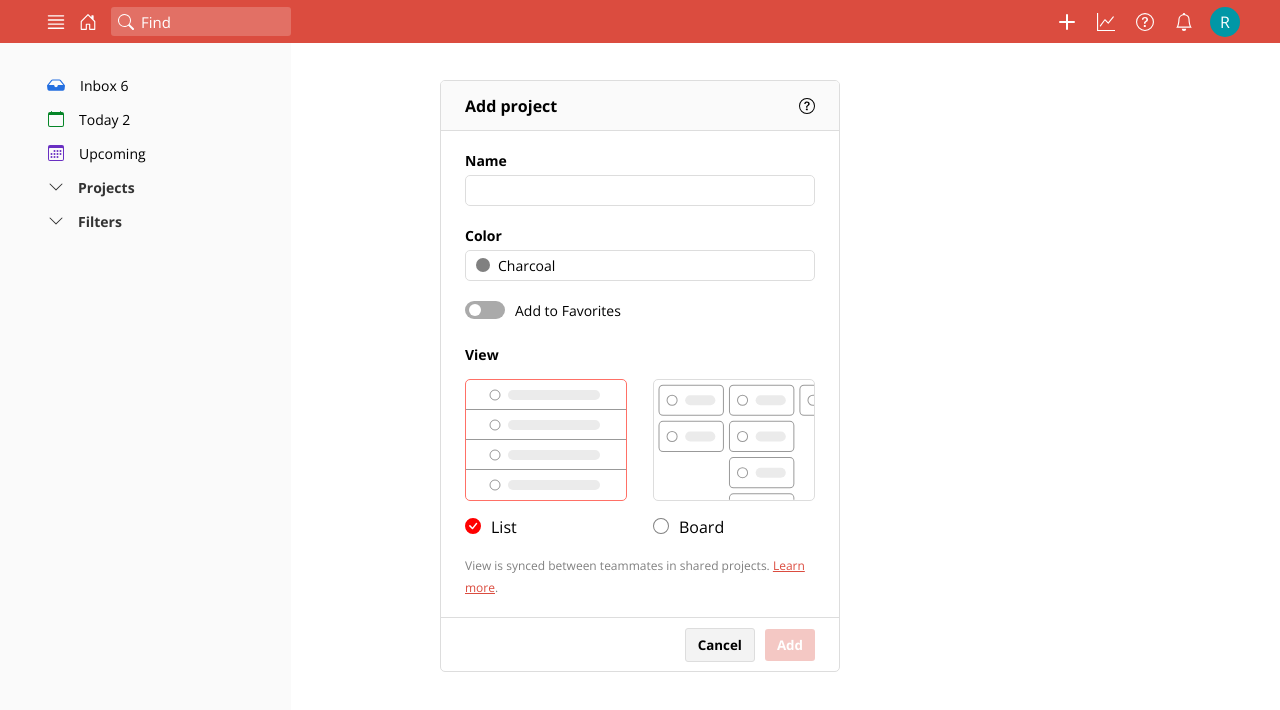
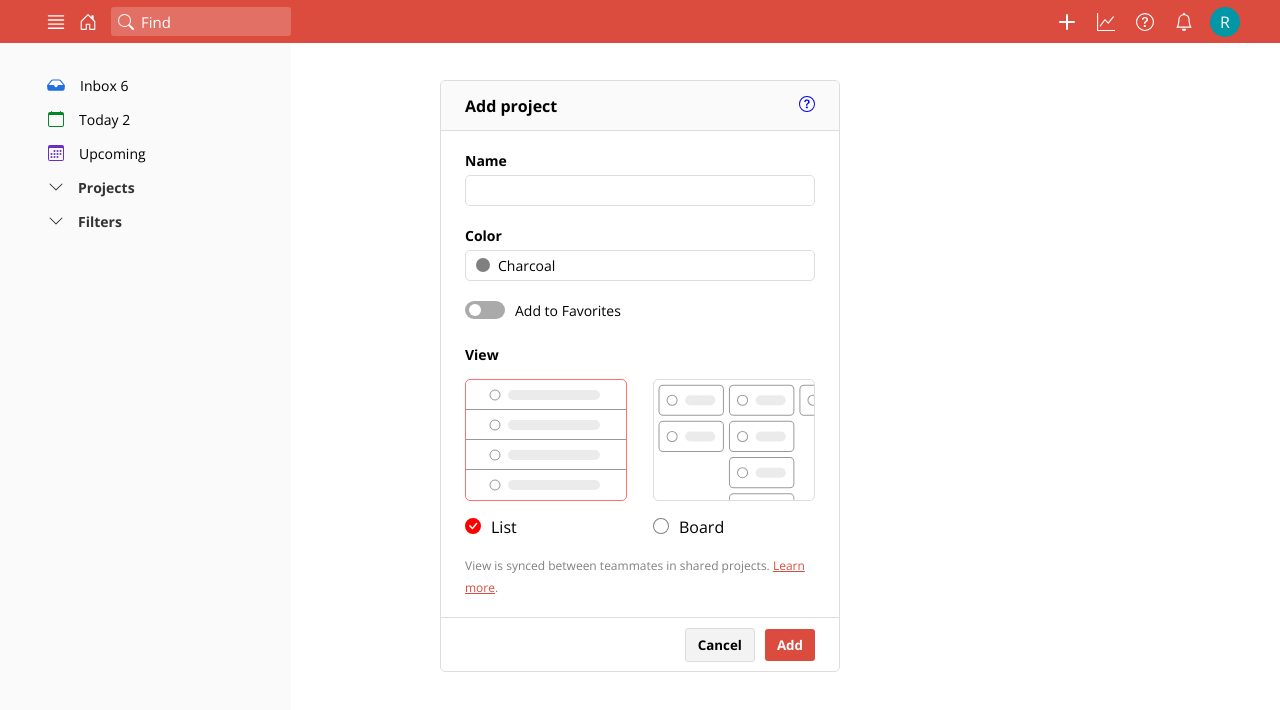
Before and after one commit to rafalrybicki/todoist_clone, a React (Create React App) app: page / in a window 1280 px wide. Shown: the top 710 px of the page. Built offline with nearby package versions, Linux system fonts and the light colour scheme.

Commit message:
Extract form buttons

```diff
--- a/src/components/Menu/index.js
+++ b/src/components/Menu/index.js
@@ -30,6 +30,10 @@ const StyledMenu = styled.div`
    .inbox {
       margin-left: -1px;
    }
+
+   .circle {
+      margin-top: 2px
+   }
 `
 
 function Menu({ isOpen, close }) {
@@ -61,13 +65,13 @@ function Menu({ isOpen, close }) {
 
             <ExpandableList text="Projects">
                <ExpandableListItem text="project">
-                  <CircleFill size={12} />
+                  <CircleFill size={12} className="circle" />
                </ExpandableListItem>
-               <ExpandableListItem text="project 2">
-                  <CircleFill size={12} />
+               <ExpandableListItem text="sdfsdfsdf 2">
+                  <CircleFill size={12} className="circle" />
                </ExpandableListItem>
                <ExpandableListItem text="project 3">
-                  <CircleFill size={12} />
+                  <CircleFill size={12} className="circle" />
                </ExpandableListItem>
             </ExpandableList>
 
--- a/src/components/NewProject/ProjectFooter.js
+++ b/src/components/NewProject/ProjectFooter.js
@@ -1,5 +1,7 @@
 import React from 'react';
 import styled from 'styled-components';
+import CancelBtn from '../shared/CancelBtn';
+import SubmitBtn from '../shared/SubmitBtn';
 
 const StyledProjectFooter = styled.footer`
    height: 57px;
@@ -15,8 +17,8 @@ const StyledProjectFooter = styled.footer`
 function ProjectFooter() {
    return (
       <StyledProjectFooter>
-         <button className="btn">Cancel</button>
-         <button disabled className="btn btn-submit">Add</button>
+         <CancelBtn />
+         <SubmitBtn text="Add" disabled={false} />
       </StyledProjectFooter>
    )
 }
--- a/src/components/NewProject/ProjectHeader.js
+++ b/src/components/NewProject/ProjectHeader.js
@@ -20,7 +20,9 @@ function Header() {
    return (
       <StyledProjectHeader>
          <h1>Add project</h1>
-         <QuestionCircle />
+         <a href="https://todoist.com/help/articles/how-to-best-use-projects" target="_blank" rel="noreferrer">
+            <QuestionCircle />
+         </a>
       </StyledProjectHeader>
    )
 }
--- /dev/null
+++ b/src/components/shared/CancelBtn.js
@@ -0,0 +1,25 @@
+import React from 'react';
+import styled from 'styled-components';
+
+const StyledCancelBtn = styled.button`
+   padding: 7px 12px;
+   font-weight: 600;
+   border-radius: 3px;
+   background-color: #f3f3f3;
+   border: 1px solid #ddd;
+   transition: all .1s;
+
+   &:hover {
+      border-color: #999;
+   }
+`
+
+function CancelBtn() {
+   return (
+      <StyledCancelBtn type="button">
+         Cancel
+      </StyledCancelBtn>
+   )
+}
+
+export default CancelBtn
--- /dev/null
+++ b/src/components/shared/SubmitBtn.js
@@ -0,0 +1,19 @@
+import React from 'react';
+import styled from 'styled-components';
+
+const StyledSubmitBtn = styled.button`
+   padding: 7px 12px;
+   font-weight: 600;
+   border-radius: 3px;
+   background-color: #db4c3f;
+   color: white;
+`
+function SubmitBtn({ text, disabled }) {
+   return (
+      <StyledSubmitBtn type="submit" disabled={disabled}>
+         {text}
+      </StyledSubmitBtn>
+   )
+}
+
+export default SubmitBtn
--- a/src/index.css
+++ b/src/index.css
@@ -9,24 +9,7 @@ button {
    background-color: transparent;
    border: none;
    cursor: pointer;
-}
-
-button.btn {
-   padding: 7px 12px;
-   font-weight: 600;
-   border-radius: 3px;
-   background-color: #f3f3f3;
-   border: 1px solid #ddd;
-}
-
-button.btn:hover {
-   border-color: #999;
-}
-
-button.btn-submit {
-   background-color: #db4c3f;
-   border: none !important;
-   color: white;
+   transition: background-color 0.1s;
 }
 
 button[disabled] {
```
